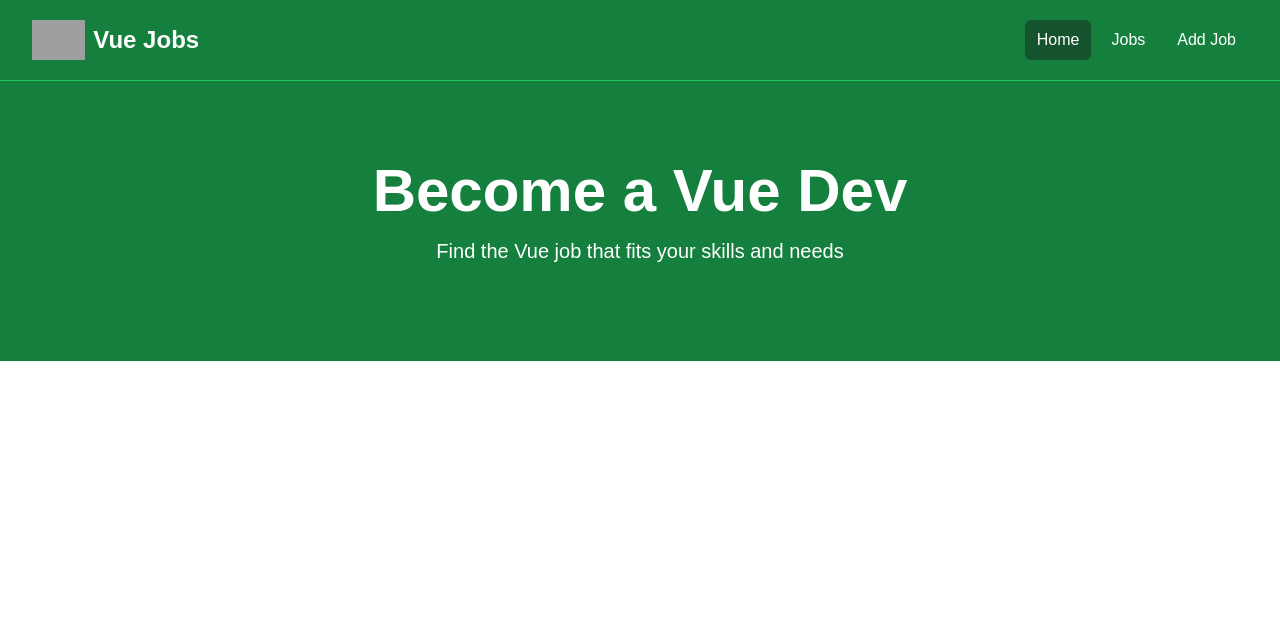
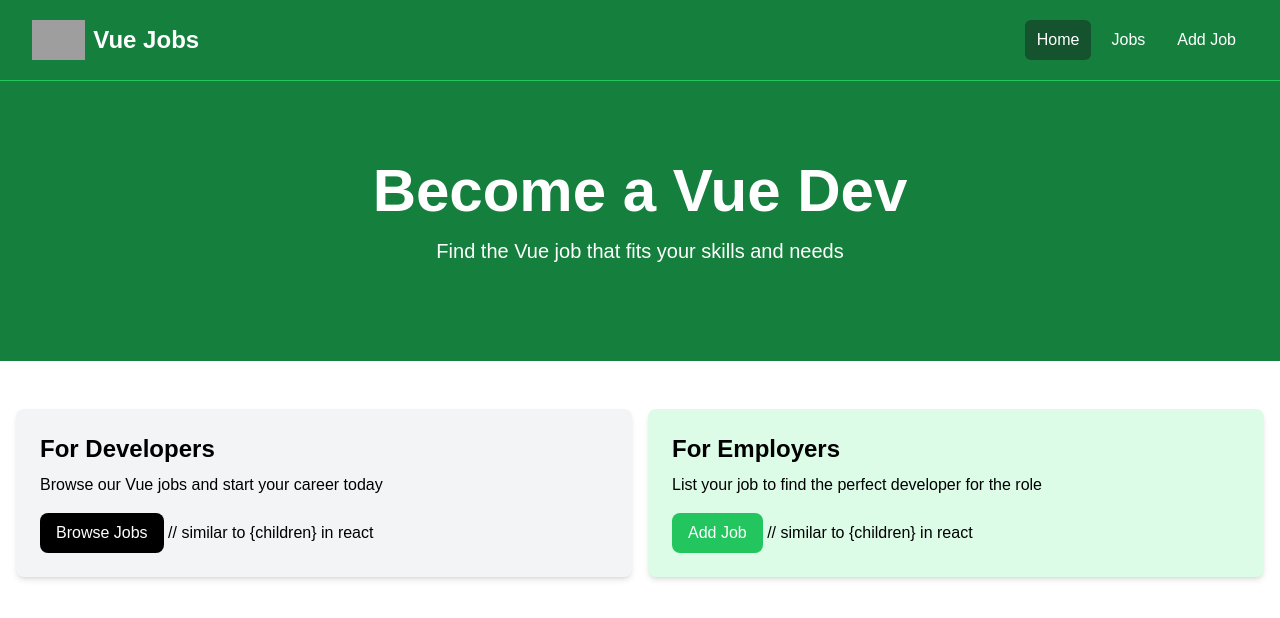
Before and after one commit to Its-Nyein/Vue-Job, a Vue app: page / in a window 1280 px wide. Shown: the top 618 px of the page. Built offline with nearby package versions, Linux system fonts and the light colour scheme; grey boxes are pictures that could not be loaded.

Commit message:
complete draft UI for cards

```diff
--- a/src/App.vue
+++ b/src/App.vue
@@ -1,9 +1,11 @@
 <script setup>
     import Navbar from './components/Navbar.vue';
     import Hero from './components/Hero.vue';
+    import HomeCard from './components/HomeCard.vue';
 </script>
 
 <template>
     <Navbar/>
     <Hero title="Become a Vue Dev" subtitle="Find the Vue job that fits your skills and needs"/>
+    <HomeCard/>
 </template>
--- /dev/null
+++ b/src/components/Card.vue
@@ -0,0 +1,16 @@
+<script setup>
+    import { defineProps } from 'vue';
+
+    defineProps({
+        bg: {
+            type: String,
+            default: 'bg-gray-100'
+        }
+    })
+</script>
+
+<template>
+    <div :class="`${bg} p-6 rounded-lg shadow-md`">
+        <slot></slot> // similar to {children} in react
+    </div>
+</template>
--- /dev/null
+++ b/src/components/HomeCard.vue
@@ -0,0 +1,36 @@
+<script setup>
+    import Card from './Card.vue';
+</script>
+
+<template>
+    <section class="py-4">
+      <div class="container-xl lg:container m-auto">
+        <div class="grid grid-cols-1 md:grid-cols-2 gap-4 p-4 rounded-lg">
+          <Card>
+            <h2 class="text-2xl font-bold">For Developers</h2>
+            <p class="mt-2 mb-4">
+              Browse our Vue jobs and start your career today
+            </p>
+            <a
+              href="jobs.html"
+              class="inline-block bg-black text-white rounded-lg px-4 py-2 hover:bg-gray-700"
+            >
+              Browse Jobs
+            </a>
+          </Card>
+          <Card bg="bg-green-100">
+            <h2 class="text-2xl font-bold">For Employers</h2>
+            <p class="mt-2 mb-4">
+              List your job to find the perfect developer for the role
+            </p>
+            <a
+              href="add-job.html"
+              class="inline-block bg-green-500 text-white rounded-lg px-4 py-2 hover:bg-green-600"
+            >
+              Add Job
+            </a>
+          </Card>
+        </div>
+      </div>
+    </section>
+</template>
```
